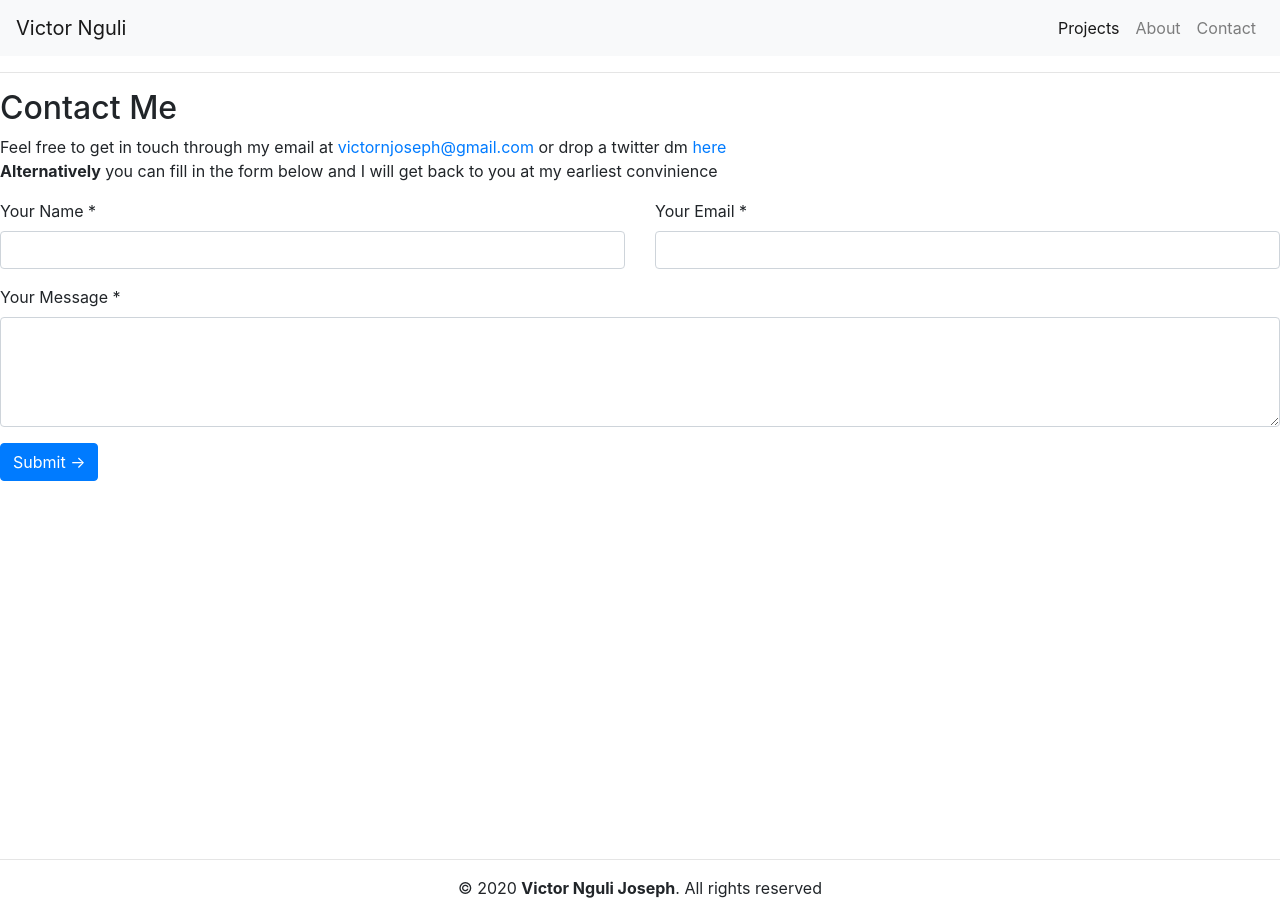
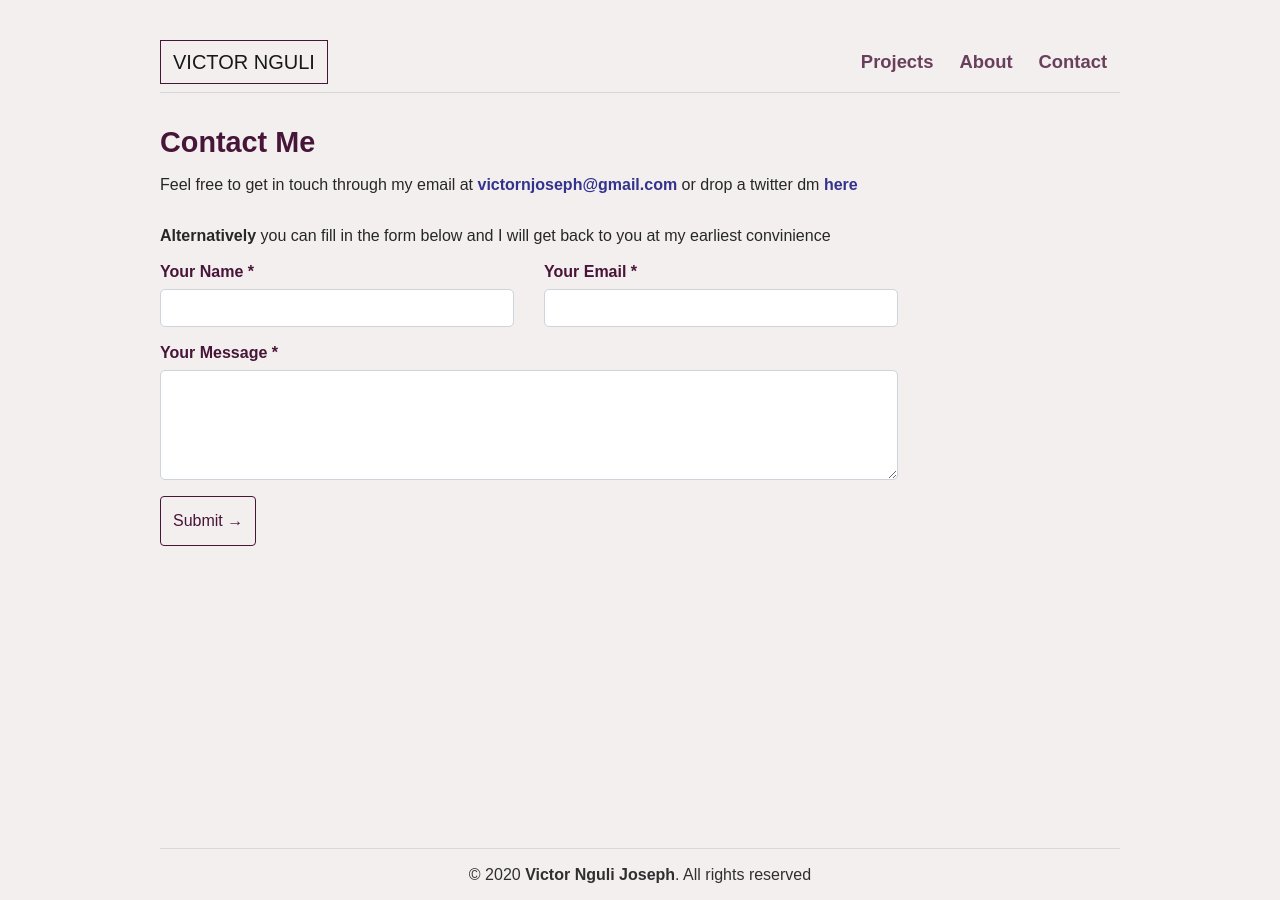
Before and after one commit to Victornguli/victornjoseph.com, a Jekyll site: the page built from contact.md, in a window 1280 px wide. Built offline with Jekyll 4.4.1, drawn with Linux system fonts in a browser that asks for light colours; nearby versions of some CDN libraries.

Commit message:
Update default.html

```diff
--- a/_layouts/default.html
+++ b/_layouts/default.html
@@ -33,7 +33,7 @@
     <!-- End Jekyll SEO tag -->
     <link rel="stylesheet" href="https://stackpath.bootstrapcdn.com/bootstrap/4.4.1/css/bootstrap.min.css"
         integrity="sha384-Vkoo8x4CGsO3+Hhxv8T/Q5PaXtkKtu6ug5TOeNV6gBiFeWPGFN9MuhOf23Q9Ifjh" crossorigin="anonymous">
-    <link rel="stylesheet" href="./assets/css/main.css">
+    <link rel="stylesheet" href="/assets/css/main.css">
     <link rel="stylesheet" href="https://cdnjs.cloudflare.com/ajax/libs/font-awesome/5.12.1/css/all.min.css">
     <link type="application/atom+xml" rel="alternate" href="https://www.victornguli.me/feed.xml"
         title="Victor Nguli Joseph" />
```
